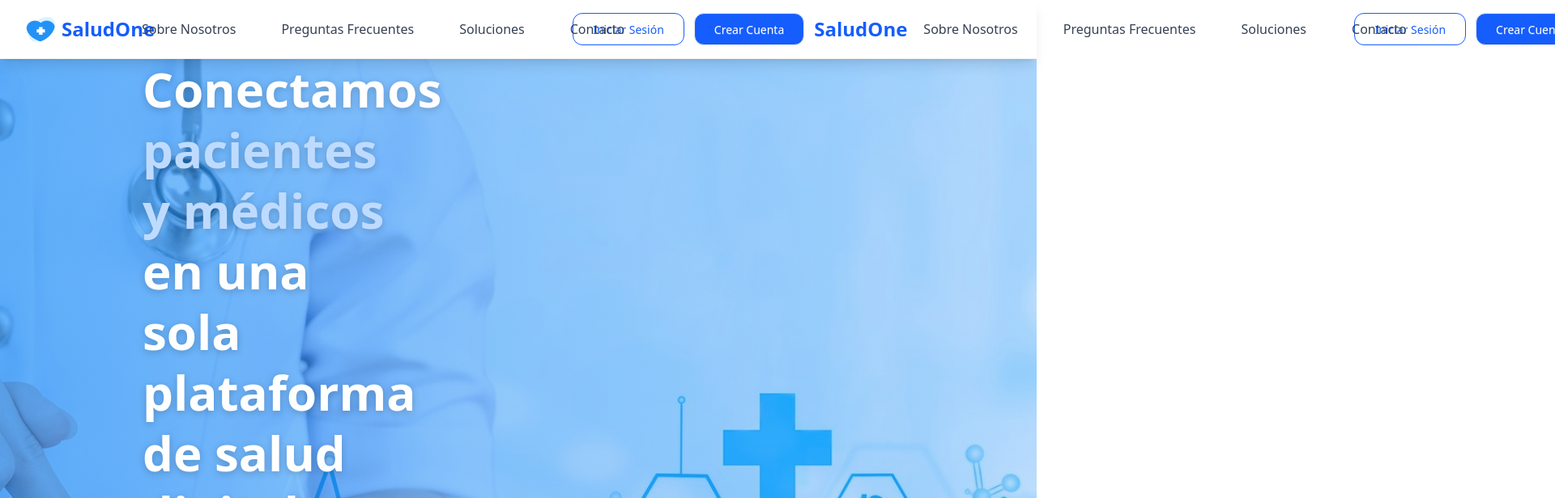
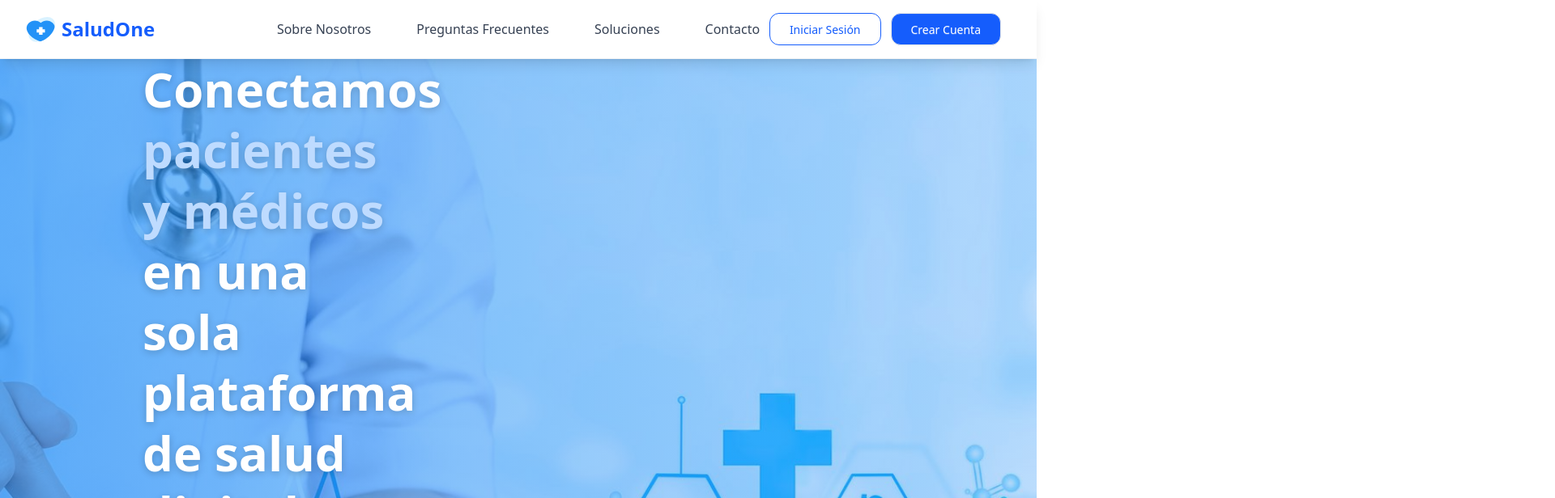
Before and after one commit to conrado85/equipo-32, a React (Vite) app: page / in a window 1280 px wide. Shown: the top 616 px of the page at 81% size, 1920 px wide, since content can reach past the window. Built offline with nearby package versions, Linux system fonts and the light colour scheme.

Commit message:
style:navbar

```diff
--- a/src/components/NavBar.jsx
+++ b/src/components/NavBar.jsx
@@ -5,7 +5,11 @@ function NavBar() {
     <div className="navbar bg-white shadow-lg border-b border-gray-100 sticky top-0 z-50 px-4 lg:px-8">
       <div className="navbar-start flex items-center gap-2">
         <Link to="/" className="flex items-center gap-2">
-          <img src="icons/logo.svg" alt="SaludOne logo" className="h-8 w-auto" />
+          <img
+            src="icons/logo.svg"
+            alt="SaludOne logo"
+            className="h-8 w-auto"
+          />
           <span className="hidden sm:inline text-2xl font-bold text-blue-600 hover:text-blue-700 transition-colors">
             SaludOne
           </span>
@@ -68,11 +72,7 @@ function NavBar() {
 
         {/* Menú hamburguesa visible solo en móviles */}
         <div className="dropdown dropdown-end lg:hidden">
-          <div
-            tabIndex={0}
-            role="button"
-            className="btn btn-ghost btn-circle"
-          >
+          <div tabIndex={0} role="button" className="btn btn-ghost btn-circle">
             <svg
               xmlns="http://www.w3.org/2000/svg"
               className="h-6 w-6"
@@ -94,7 +94,9 @@ function NavBar() {
             className="menu menu-sm dropdown-content bg-white rounded-box z-50 mt-3 w-52 p-2 shadow-xl border border-gray-100"
           >
             <li>
-              <Link to="/team" className="hover:bg-blue-50 hover:text-blue-600">Sobre Nosotros</Link>
+              <Link to="/team" className="hover:bg-blue-50 hover:text-blue-600">
+                Sobre Nosotros
+              </Link>
             </li>
             <li>
               <Link to="/preguntas-frecuentes">Preguntas Frecuentes</Link>
@@ -106,54 +108,23 @@ function NavBar() {
               <Link to="/contacto">Contacto</Link>
             </li>
             <li className="pt-2">
-              <Link className="btn btn-outline btn-info rounded-xl w-full" to="/login">
+              <Link
+                className="btn btn-outline btn-info rounded-xl w-full"
+                to="/login"
+              >
                 Iniciar Sesión
               </Link>
             </li>
             <li>
-              <Link className="btn btn-info rounded-xl w-full text-white" to="/register">
+              <Link
+                className="btn btn-info rounded-xl w-full text-white"
+                to="/register"
+              >
                 Crear Cuenta
               </Link>
             </li>
           </ul>
         </div>
-        <Link className="text-2xl font-bold text-blue-600 hover:text-blue-700 transition-colors" to="/">
-          SaludOne
-        </Link>
-      </div>
-
-      <div className="navbar-center hidden lg:flex">
-        <ul className="menu menu-horizontal px-1 space-x-6">
-          <li>
-            <Link to="/team" className="text-gray-700 hover:bg-blue-50 hover:text-blue-600 rounded-lg px-4 py-2 transition-colors font-medium text-base">
-              Sobre Nosotros
-            </Link>
-          </li>
-          <li>
-            <Link to="/preguntas-frecuentes" className="text-gray-700 hover:bg-blue-50 hover:text-blue-600 rounded-lg px-4 py-2 transition-colors font-medium text-base">
-              Preguntas Frecuentes
-            </Link>
-          </li>
-          <li>
-            <Link to="/soluciones" className="text-gray-700 hover:bg-blue-50 hover:text-blue-600 rounded-lg px-4 py-2 transition-colors font-medium text-base">
-              Soluciones
-            </Link>
-          </li>
-          <li>
-            <Link to="/contacto" className="text-gray-700 hover:bg-blue-50 hover:text-blue-600 rounded-lg px-4 py-2 transition-colors font-medium text-base">
-              Contacto
-            </Link>
-          </li>
-        </ul>
-      </div>
-
-      <div className="navbar-end space-x-3">
-        <Link className="hidden lg:flex btn btn-outline border-blue-600 text-blue-600 hover:bg-blue-600 hover:text-white rounded-xl hover:scale-105 transition-all duration-300 font-medium px-6" to="/login">
-          Iniciar Sesión
-        </Link>
-        <Link className="hidden lg:flex btn bg-blue-600 hover:bg-blue-700 text-white rounded-xl hover:scale-105 transition-all duration-300 font-medium px-6" to="/register">
-          Crear Cuenta
-        </Link>
       </div>
     </div>
   );
```
